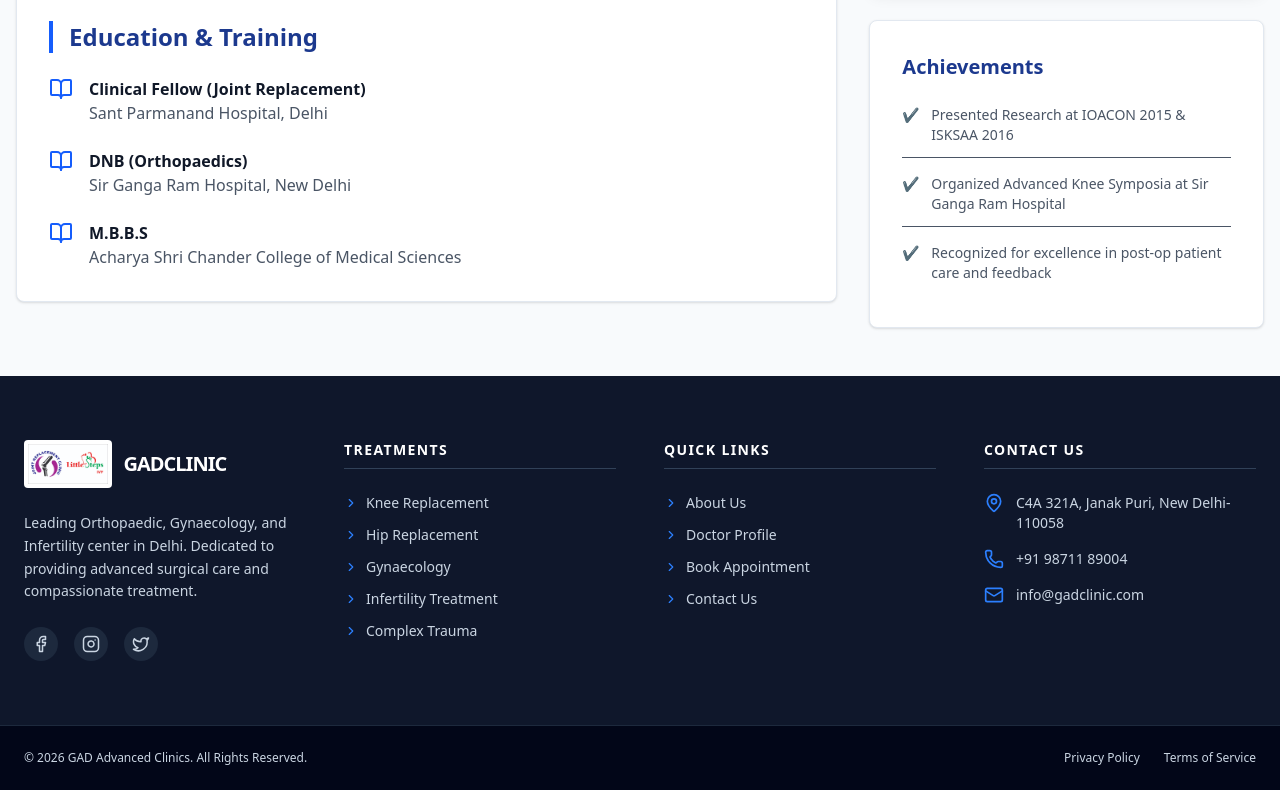
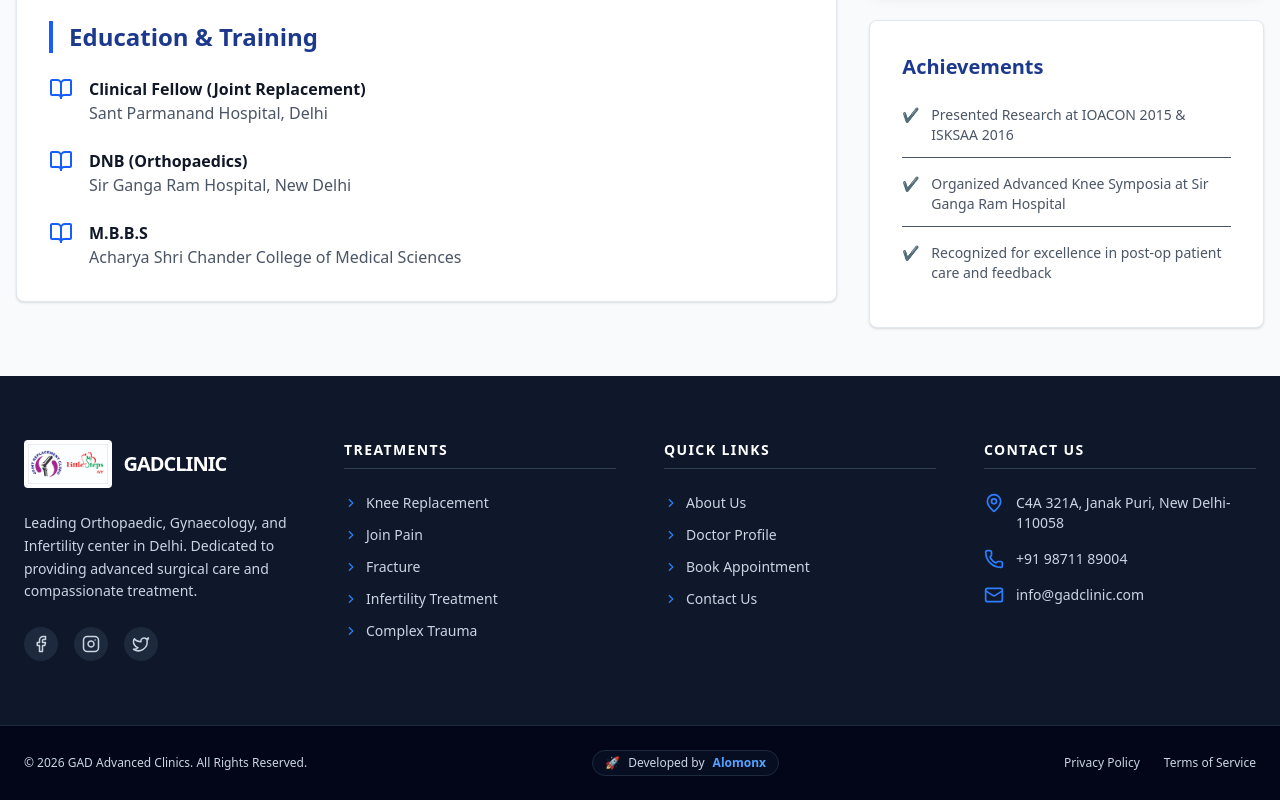
Before and after one commit to sachinpalcs/GADClinic, a React (Vite) app: page /doctor_profiles in a window 1280 px wide. Shown: the part 965-1765 px from the top of the page. Built offline with nearby package versions, Linux system fonts and the light colour scheme.

Commit message:
add in footer devloped by alomonx

```diff
--- a/src/layout/Footer.jsx
+++ b/src/layout/Footer.jsx
@@ -10,9 +10,9 @@
   const currentYear = new Date().getFullYear();
 
   const treatments = [
-    { name: "Knee Replacement", path: "/treatments/knee" },
-    { name: "Hip Replacement", path: "/treatments/hip" },
-    { name: "Gynaecology", path: "/treatments/gynae" },
+    { name: "Knee Replacement", path: "/treatments/knee-replacement" },
+    { name: "Join Pain", path: "/treatments/joint-pain" },
+    { name: "Fracture", path: "/treatments/fracture" },
     { name: "Infertility Treatment", path: "/treatments/infertility" },
     { name: "Complex Trauma", path: "/treatments/trauma" },
   ];
@@ -108,12 +108,31 @@
       <div className="border-t border-slate-800 bg-slate-950">
         <div className="max-w-7xl mx-auto px-6 py-6 flex flex-col md:flex-row justify-between items-center gap-4 text-xs font-medium">
           <p>© {currentYear} GAD Advanced Clinics. All Rights Reserved.</p>
+          {/* Add developed by Alomonox  */}
+          <div className="flex items-center gap-1 bg-slate-900/50 px-3 py-1 rounded-full border border-slate-800">
+            <span>🚀</span>
+            <span className="ml-1">Developed by</span>
+            <a
+              href="https://alomonx.com/"
+              target="_blank"
+              rel="noopener noreferrer"
+              className="text-blue-400 hover:text-blue-300 font-bold transition-colors ml-1"
+            >
+              Alomonx
+            </a>
+          </div>
+
+
           <div className="flex gap-6">
             <Link to="/privacy" className="hover:text-white">Privacy Policy</Link>
             <Link to="/terms" className="hover:text-white">Terms of Service</Link>
           </div>
         </div>
       </div>
+
+
+
+
     </footer>
   );
 };
--- a/src/layout/Navbar.jsx
+++ b/src/layout/Navbar.jsx
@@ -32,6 +32,8 @@
         { name: 'Knee Replacement', path: '/treatments/knee-replacement' },
         { name: 'Fracture', path: '/treatments/fracture' },
         { name: 'Joint Pain', path: '/treatments/joint-pain' },
+        { name: 'Infertility Treatment', path: '/treatments/infertility' },
+        { name: 'Complex Trauma', path: '/treatments/trauma' },
       ]
     },
     { name: 'Contact Us', path: '/contact' },
--- a/src/pages/DocterProfiles.jsx
+++ b/src/pages/DocterProfiles.jsx
@@ -1,5 +1,6 @@
 import React from 'react';
 import { Mail, Phone, MapPin, Award, BookOpen, Briefcase } from 'lucide-react';
+import { Link } from 'react-router-dom';
 import Parvindar_photo from '../assets/Parvindar_photo.png';
 
 const DoctorProfile = () => {
@@ -11,7 +12,7 @@
     phone: "+91 98711 89004",
     location: "Janak Puri, New Delhi",
     specialties: ["Knee Replacement", "Hip Replacement", "Complex Trauma", "Joint Pain Management"],
-    experience: "15+ Years",
+    experience: "20+ Years",
     summary: "Dr. Parvinder Singh Arora is a highly accomplished Orthopaedic Surgeon with over 15 years of experience. He has a specialized interest in Arthroplasty (Joint Replacement) and Arthroscopy, having performed over 200 successful joint replacements and hundreds of trauma cases.",
     background: [
       "Former Clinical Fellow in Joint Replacement at Sant Parmanand Hospital.",
@@ -36,10 +37,6 @@
       <section className="bg-white border-b">
         <div className="max-w-7xl mx-auto px-4 py-12 flex flex-col md:flex-row gap-10 items-center">
           <img src={Parvindar_photo} alt="Dr. Parvinder Singh Arora" className="w-64 h-80 rounded-lg shadow-inner object-cover border" />
-          {/* Profile Image Placeholder */}
-          {/* <div className="w-64 h-80 bg-slate-200 rounded-lg shadow-inner flex items-center justify-center overflow-hidden border">
-             <span className="text-slate-400 font-bold">Photo</span>
-          </div> */}
 
           <div className="flex-1 text-center md:text-left">
             <h1 className="text-4xl font-extrabold text-blue-900">{doctorData.name}</h1>
@@ -65,9 +62,12 @@
               </div>
             </div>
 
-            <button className="mt-8 bg-blue-600 text-white px-8 py-3 rounded-md font-bold hover:bg-blue-700 transition shadow-lg">
-              BOOK AN APPOINTMENT
-            </button>
+
+            <Link to ="/book-appointment">
+              <button className="mt-8 bg-blue-600 text-white px-8 py-3 rounded-md font-bold hover:bg-blue-700 transition shadow-lg cursor-pointer active:scale-95">
+                BOOK AN APPOINTMENT
+              </button>
+            </Link>
           </div>
         </div>
       </section>
```
Also changed, not shown: src/pages/Home.jsx (indentation only).
